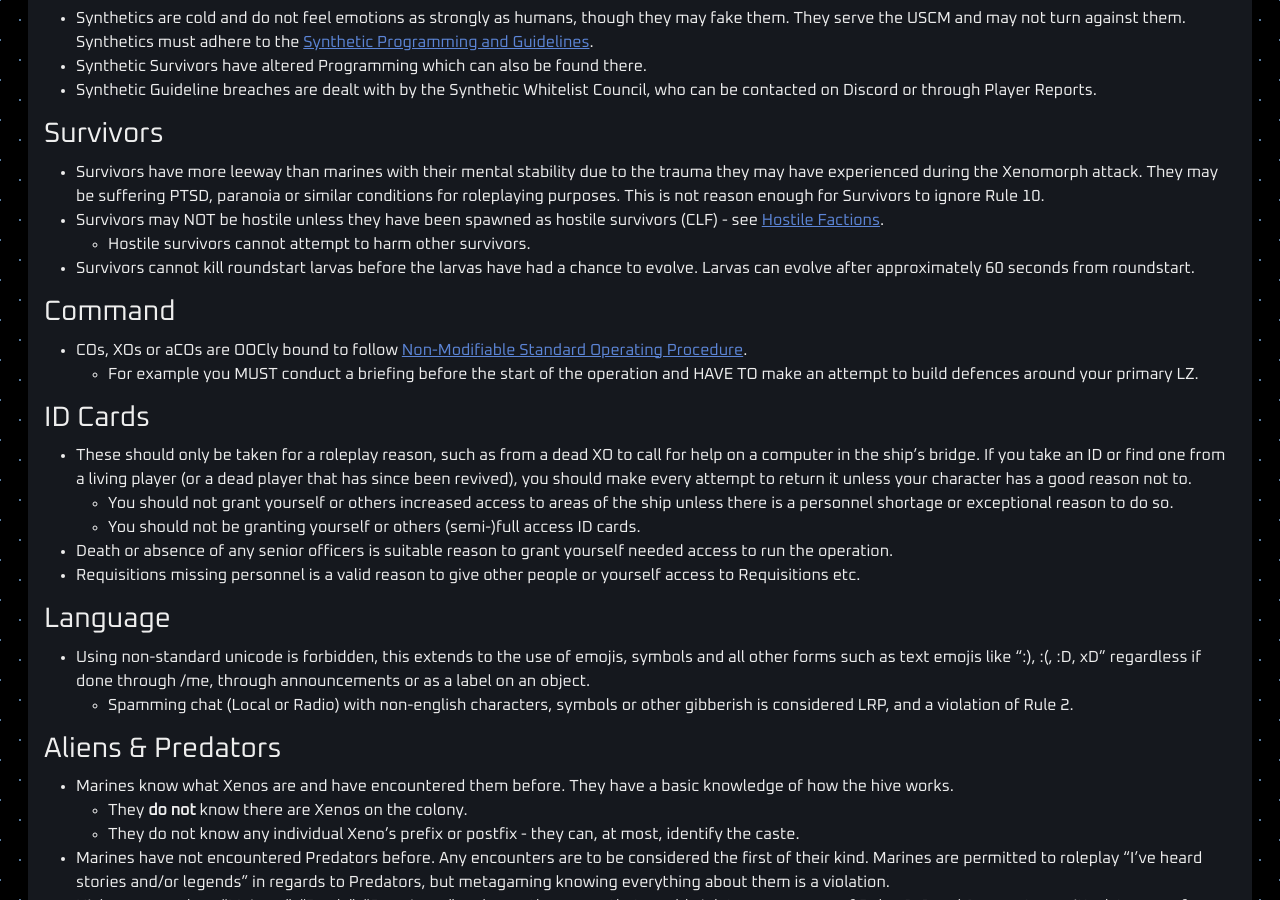
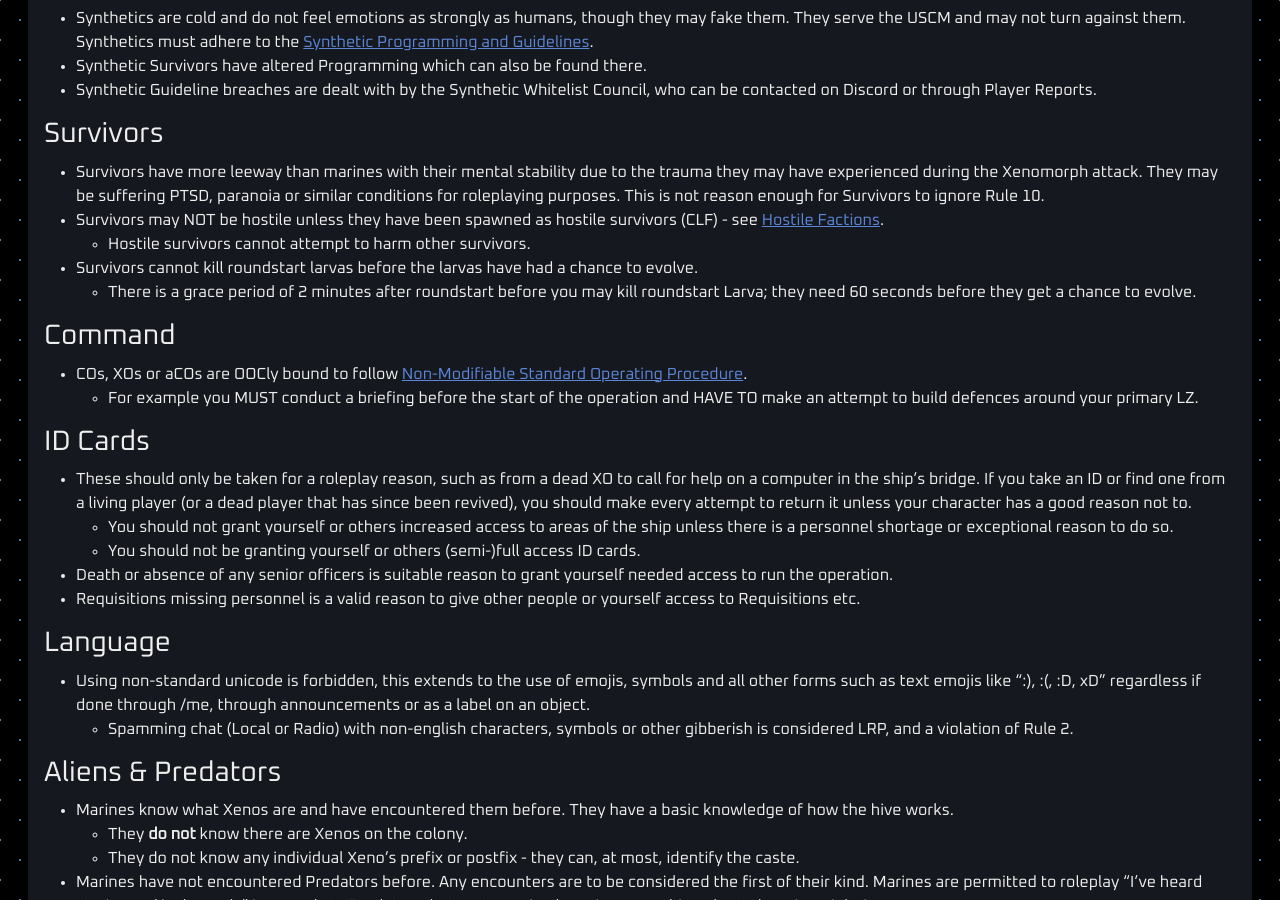
Before and after one commit to cmss13-devs/web, a Jekyll site: the page built from rules.md, in a window 1280 px wide and 900 px high, scrolled down 3120 px. Built offline with Jekyll 4.4.1, drawn with Linux system fonts in a browser that asks for light colours.

Commit message:
Rule 2 update for roundstart larva (#86)
Giving larva enough time to evolve but also stopping malicious players
that just want to kill larva after 60 seconds. If you're roundstart
larva and you're not evolved by then, well tough shit. Anyhow, people
seem to take it as "60 seconds is enough time for larva to evolve" when
they need 60 seconds + 5-10 second to evolve into a T1.

```diff
--- a/rules.md
+++ b/rules.md
@@ -116,7 +116,8 @@ The CM-SS13 Universe diverges from the events of real life in 1975. References t
 - Survivors have more leeway than marines with their mental stability due to the trauma they may have experienced during the Xenomorph attack. They may be suffering PTSD, paranoia or similar conditions for roleplaying purposes. This is not reason enough for Survivors to ignore Rule 10.
 - Survivors may NOT be hostile unless they have been spawned as hostile survivors (CLF) - see [Hostile Factions](#hostile-factions).
   - Hostile survivors cannot attempt to harm other survivors.
-- Survivors cannot kill roundstart larvas before the larvas have had a chance to evolve. Larvas can evolve after approximately 60 seconds from roundstart.
+- Survivors cannot kill roundstart larvas before the larvas have had a chance to evolve.
+  - There is a grace period of 2 minutes after roundstart before you may kill roundstart Larva; they need 60 seconds before they get a chance to evolve.
 
 ### Command
 
```
